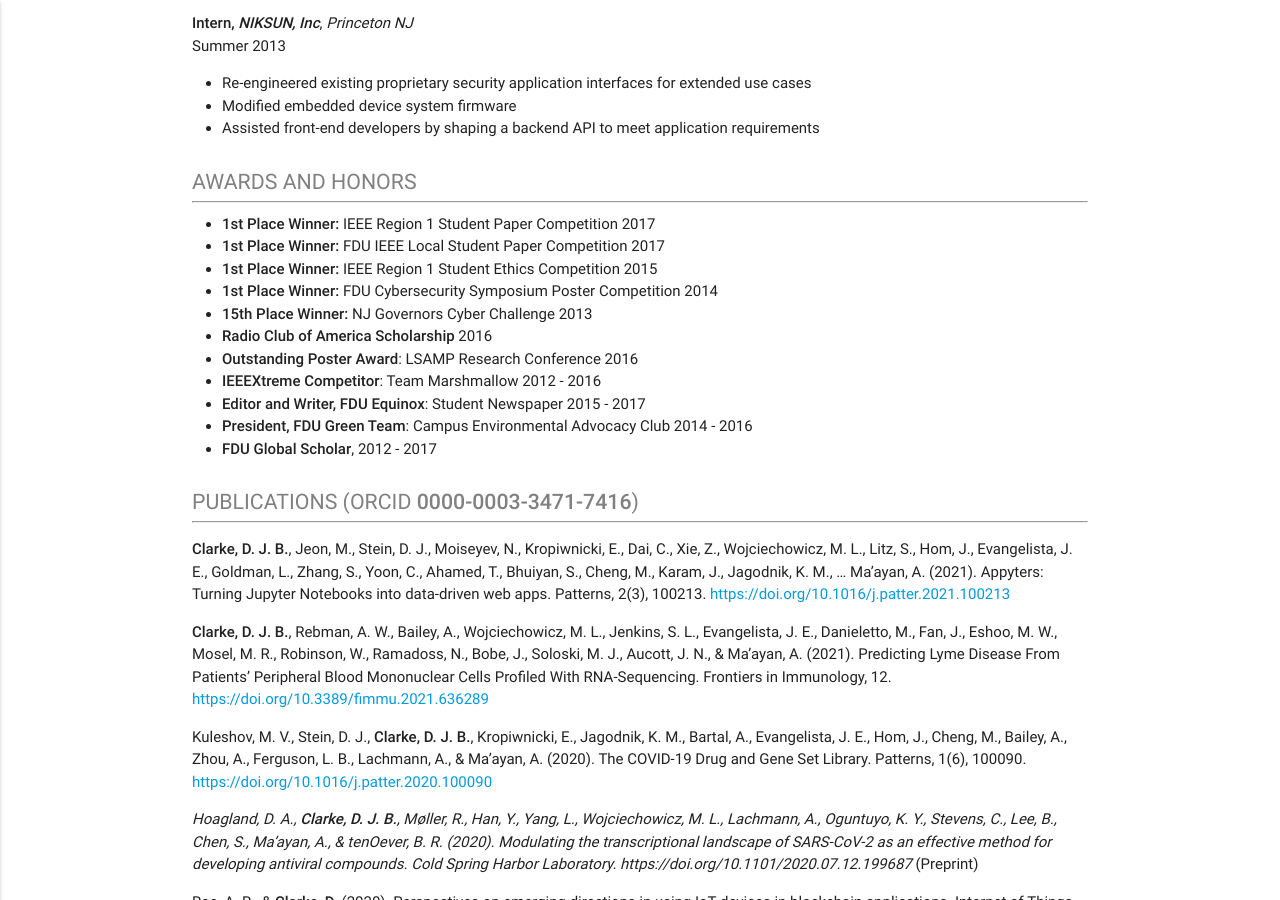
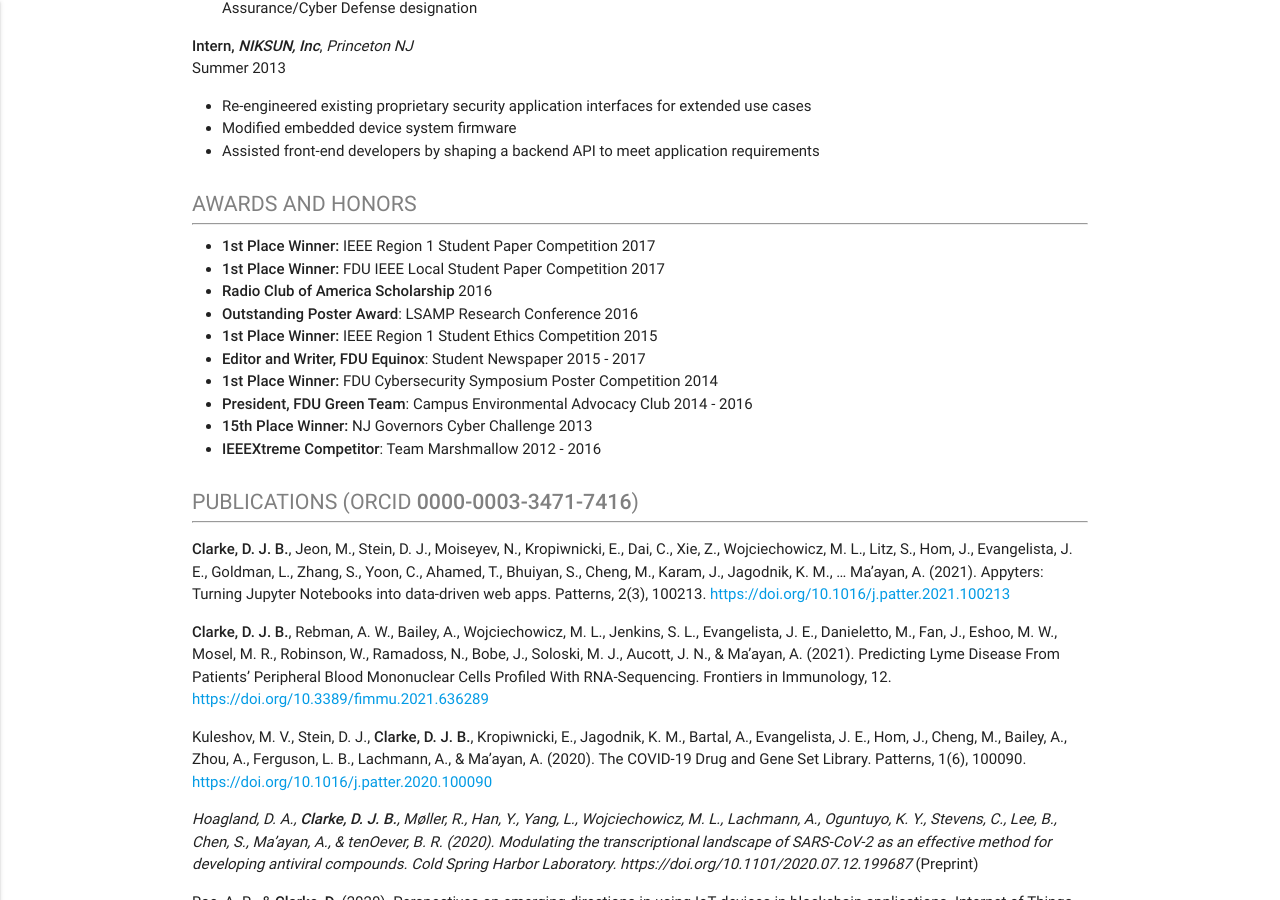
Before and after one commit to u8sand/u8sand.github.io, a Jekyll site: the page built from 03-resume.md, in a window 1280 px wide and 900 px high, scrolled down 1507 px. Built offline with Jekyll 4.4.1, drawn with Linux system fonts in a browser that asks for light colours; nearby versions of some CDN libraries; some of the changed text lies outside the part shown.

Commit message:
Various tweaks

```diff
--- a/03-resume.md
+++ b/03-resume.md
@@ -43,7 +44,7 @@
 
 - Conduct research and develop biomedical software applications and infrastructure
 - Active involvement and developer lead for several NIH-funded projects including: Data Commons, BD2K-LINCS DCIC, IDG, CFDE
-- Work is open source and publicly available: <https://appyters.maayanlab.cloud/> <https://fairshake.cloud/> <https://maayanlab.cloud/X2K/> <https://maayanlab.cloud/sigcom-lincs/>
+- Work is open source and publicly available: <https://appyters.maayanlab.cloud/> <https://maayanlab.cloud/sigcom-lincs/> <https://fairshake.cloud/> <https://maayanlab.cloud/X2K/>
 
 </div>
 
@@ -113,15 +114,14 @@
 
 - **1st Place Winner:** IEEE Region 1 Student Paper Competition 2017
 - **1st Place Winner:** FDU IEEE Local Student Paper Competition 2017
-- **1st Place Winner:** IEEE Region 1 Student Ethics Competition 2015
-- **1st Place Winner:** FDU Cybersecurity Symposium Poster Competition 2014
-- **15th Place Winner:** NJ Governors Cyber Challenge 2013
 - **Radio Club of America Scholarship** 2016
 - **Outstanding Poster Award**: LSAMP Research Conference 2016
+- **1st Place Winner:** IEEE Region 1 Student Ethics Competition 2015
+- **Editor and Writer, FDU Equinox**: Student Newspaper 2015 - 2017
+- **1st Place Winner:** FDU Cybersecurity Symposium Poster Competition 2014
+- **President, FDU Green Team**: Campus Environmental Advocacy Club 2014 - 2016
+- **15th Place Winner:** NJ Governors Cyber Challenge 2013
 - **IEEEXtreme Competitor**: Team Marshmallow 2012 - 2016
-- **Editor and Writer, FDU Equinox**: Student Newspaper 2015 - 2017
-- **President, FDU Green Team**: Campus Environmental Advocacy Club 2014 - 2016
-- **FDU Global Scholar**, 2012 - 2017
 
 </div>
 
```
Also changed, not shown: other parts of 03-resume.md (+2 -1 lines).
